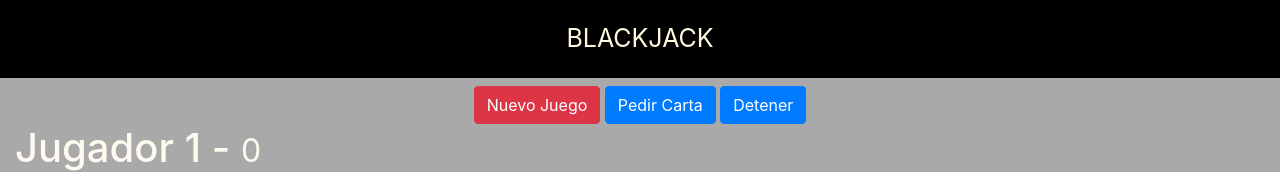
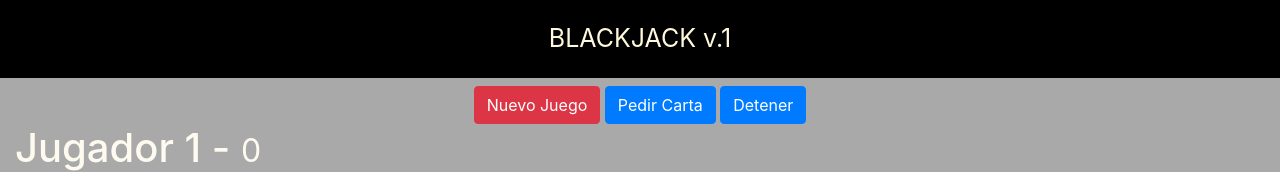
Before and after one commit to RodrivGit/JS, a plain HTML site: page index.html in a window 1280 px wide. Shown: the top 172 px of the page. Drawn offline with nearby package versions, Linux system fonts and the light colour scheme.

Commit message:
v1.1 -  Se cambio el header de la pagina

```diff
--- a/index.html
+++ b/index.html
@@ -9,7 +9,7 @@
 </head>
 <body>
     <header class="titulo">
-        BLACKJACK
+        BLACKJACK v.1
     </header>
     <div class="row mt-2">
         <div class="col text-center">
```
